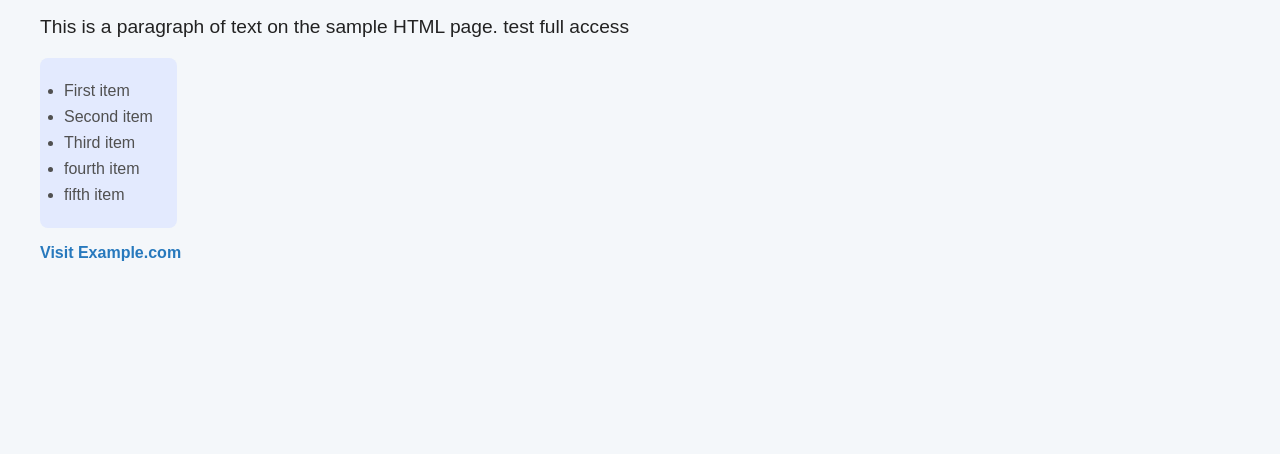
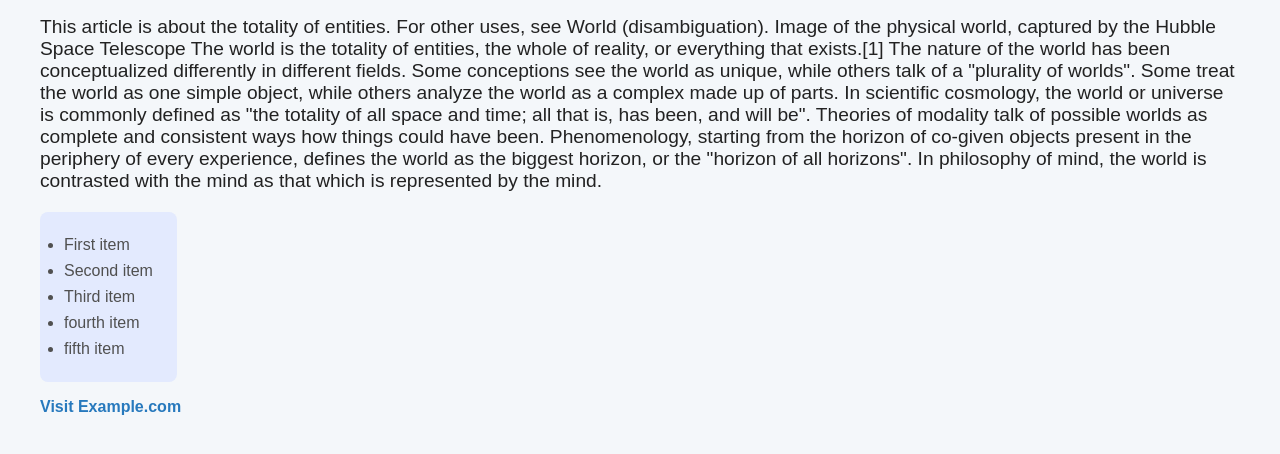
Before and after one commit to Jayaprakash8754/practice, a plain HTML site: page html_1.html in a window 1280 px wide. Shown: the part 88-542 px from the top of the page. Drawn offline with Linux system fonts and the light colour scheme.

Commit message:
changes is paragraph
Updated paragraph content to provide a detailed explanation about the world and its conceptualizations.

```diff
--- a/html_1.html
+++ b/html_1.html
@@ -45,7 +45,12 @@
 </head>
 <body>
     <h1>Welcome to jp My Sample Page</h1>
-    <p>This is a paragraph of text on the sample HTML page. test full access</p>
+    <p>This article is about the totality of entities. For other uses, see World (disambiguation).
+
+Image of the physical world, captured by the Hubble Space Telescope
+The world is the totality of entities, the whole of reality, or everything that exists.[1] The nature of the world has been conceptualized differently in different fields. Some conceptions see the world as unique, while others talk of a "plurality of worlds". Some treat the world as one simple object, while others analyze the world as a complex made up of parts.
+
+In scientific cosmology, the world or universe is commonly defined as "the totality of all space and time; all that is, has been, and will be". Theories of modality talk of possible worlds as complete and consistent ways how things could have been. Phenomenology, starting from the horizon of co-given objects present in the periphery of every experience, defines the world as the biggest horizon, or the "horizon of all horizons". In philosophy of mind, the world is contrasted with the mind as that which is represented by the mind.</p>
     <ul>
         <li>First item</li>
         <li>Second item</li>
```
